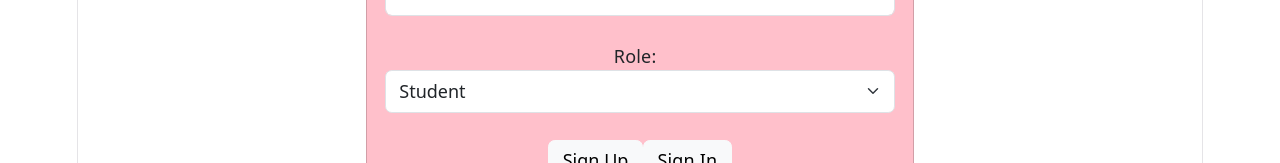
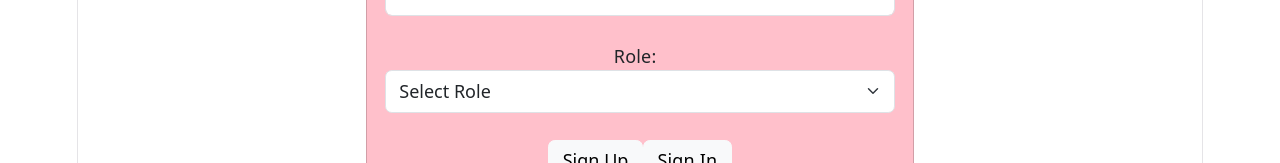
Before and after one commit to inam432/Online_Learning_Platform, a React (Vite) app in the folder Online_Learning_Platform_Frontend/: page /signup in a window 1280 px wide. Shown: the part 544-707 px from the top of the page. Built offline with nearby package versions, Linux system fonts and the light colour scheme.

Commit message:
Project updated on 1-9-2026 3:13

```diff
--- a/Online_Learning_Platform_Frontend/src/Pages/signUp.jsx
+++ b/Online_Learning_Platform_Frontend/src/Pages/signUp.jsx
@@ -66,6 +66,7 @@ function SignUp() {
   <input type="password" id="password" className="form-control" onChange={(e) => setPASSWORD(e.target.value)} required/>
   <br/><label>Role: &nbsp;</label>
   <select id="role" className="form-select" onChange={(e) => setRole(e.target.value)} required>
+  <option value="">Select Role</option>
                             <option value="student">Student</option>
                             <option value="instructor">Instructor</option>
                         </select><br/><div><button onClick={validateSignUp}className="btn btn-light">Sign Up
```
